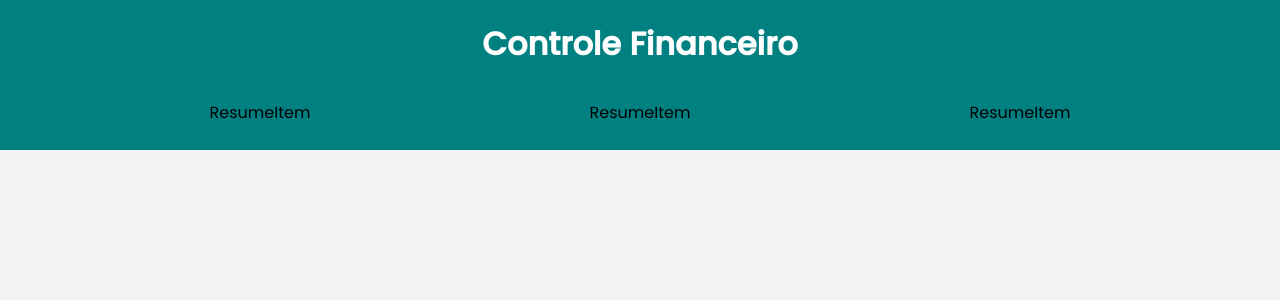
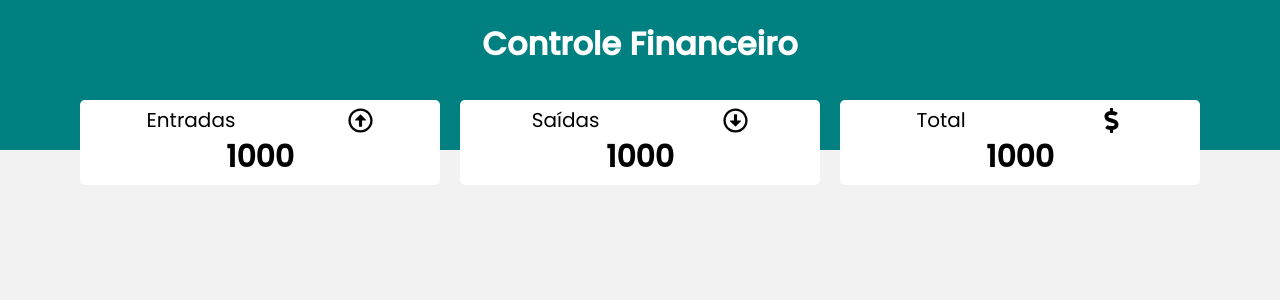
Before and after one commit to leticea/finance-control, a React (Create React App) app: page / in a window 1280 px wide. Shown: the top 300 px of the page. Built offline with nearby package versions, Linux system fonts and the light colour scheme.

Commit message:
criando os cards

```diff
--- a/src/components/Resume/index.js
+++ b/src/components/Resume/index.js
@@ -1,13 +1,18 @@
 import React from "react";
 import ResumeItem from "../ResumeItem";
 import * as C from "./styles";
+import {
+  FaRegArrowAltCircleUp,
+  FaRegArrowAltCircleDown,
+  FaDollarSign
+} from "react-icons/fa";
 
 const Resume = () => {
   return (
     <C.Container>
-      <ResumeItem />
-      <ResumeItem />
-      <ResumeItem />
+      <ResumeItem title="Entradas" Icon={FaRegArrowAltCircleUp} />
+      <ResumeItem title="Saídas" Icon={FaRegArrowAltCircleDown} />
+      <ResumeItem title="Total" Icon={FaDollarSign} />
     </C.Container>
   );
 };
--- a/src/components/ResumeItem/index.js
+++ b/src/components/ResumeItem/index.js
@@ -1,7 +1,16 @@
 import React from "react";
+import * as C from "./styles";
 
-const ResumeItem = () => {
-  return <div>ResumeItem</div>
+const ResumeItem = ({ title, Icon }) => {
+  return (
+    <C.Container>
+      <C.Header>
+        <C.HeaderTitle>{title}</C.HeaderTitle>
+        <Icon />
+      </C.Header>
+      <C.Total>1000</C.Total>
+    </C.Container>
+  )
 };
 
 export default ResumeItem;
--- a/src/components/ResumeItem/styles.js
+++ b/src/components/ResumeItem/styles.js
@@ -8,4 +8,42 @@ export const Container = styled.div`
   border-radius: 5px;
   padding: 5px 15px;
   width: 30%;
+
+  @media (max-width: 750px) {
+    width: 20%;
+
+    p {
+      font-size: 12px;
+    }
+
+    span {
+      font-size: 20px;
+    }
+
+    svg {
+      display: none;
+    }
+  }
 `;
+
+export const Header = styled.header`
+  display: flex;
+  align-items: center;
+  justify-content: space-around;
+  width: 100%;
+  gap: 10px;
+
+  svg {
+    width: 25px;
+    height: 25px
+  }
+`;
+
+export const HeaderTitle = styled.p`
+  font-size: 20px;
+`;
+
+export const Total = styled.span`
+  font-size: 30px;
+  font-weight: bold;
+`;
```
